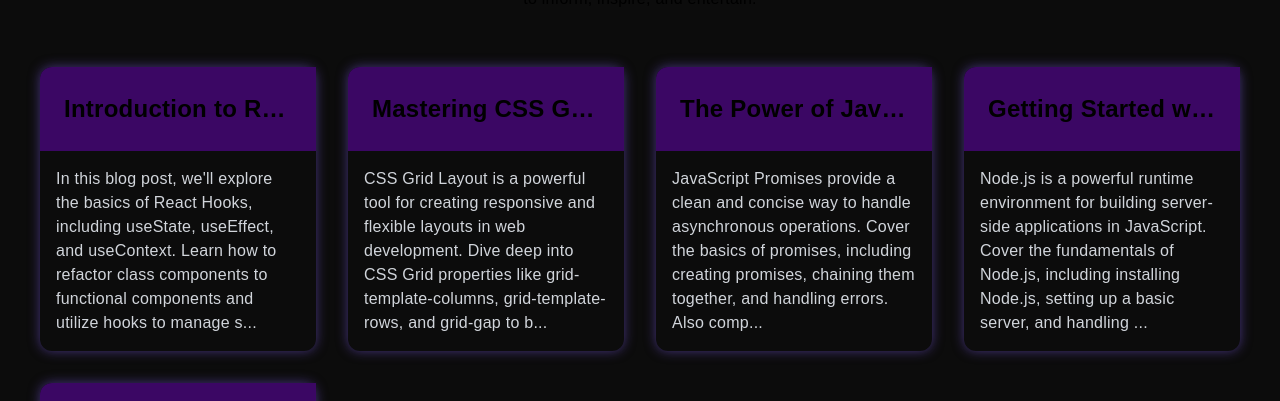
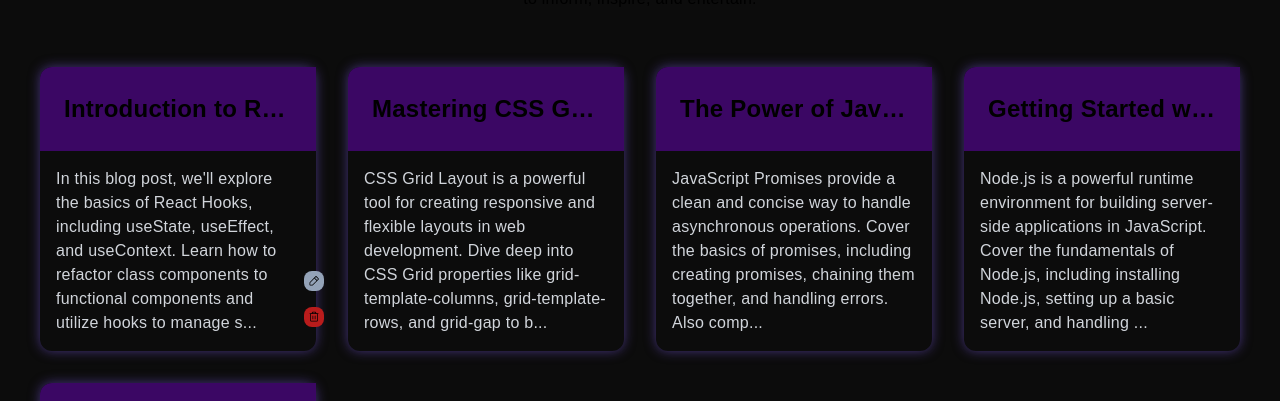
Before and after one commit to negeek7/blog-app-nextjs, a Next.js app: page / in a window 1280 px wide. Shown: the part 149-550 px from the top of the page. Built offline with nearby package versions, Linux system fonts and the light colour scheme.

Commit message:
edit delete icons for editable  blogs

```diff
--- a/src/app/page.jsx
+++ b/src/app/page.jsx
@@ -10,6 +10,7 @@
 
   const [blogData, setBlogData] = useState(null)
   const [isAddNewBlogOpen, setIsNewBlogOpen] = useState(false)
+  const [isEditingBlog, setIsEditingBlog] = useState(false)
 
   useEffect(() => {
     getBlogApiCaller('/api/blogs')
@@ -40,7 +41,10 @@
 
       {
         isAddNewBlogOpen &&
-        createPortal(<AddNewBlogModal onClose={() => setIsNewBlogOpen(false)}/>, document.body)
+        createPortal(<AddNewBlogModal
+            onClose={() => setIsNewBlogOpen(false)}
+            title={isEditingBlog ? "Edit Blog" : "Add New Blog"}
+            />, document.body)
       }
 
     </div>
--- a/src/components/BlogTile.jsx
+++ b/src/components/BlogTile.jsx
@@ -1,5 +1,6 @@
+import React from 'react'
 import Link from 'next/link'
-import React from 'react'
+import { PencilSimple, Trash } from '@phosphor-icons/react/dist/ssr'
 
 function BlogTile({blog}) {
 
@@ -15,14 +16,23 @@
   return (
     <>
     <Link href={`/blog/${blog.id}`}>
-        <div className="cursor-pointer shadow-[0px_0px_12px_0px_#44337a] rounded-xl hover:scale-105 transition-all ease-in-out duration-500">
+        <div className="relative cursor-pointer shadow-[0px_0px_12px_0px_#44337a] rounded-xl hover:scale-105 transition-all ease-in-out duration-500">
             <div className='text-center p-6 rounded-tl-xl bg-purple-950'>
+
                 <h2 className='truncate'>{blog.title}</h2>
             </div>
             <div className="p-4 rounded-br-xl">
                 <p className="text-gray-300">{getBlogTileContent(blog.content)}</p>
             </div>
 
+            {
+                blog.editable &&
+            <div className="absolute -right-2 bottom-6 flex flex-col gap-4">
+                <PencilSimple size={20} className="bg-slate-400 rounded-lg p-1 hover:scale-125 transition-all ease-in duration-200"/>
+                <Trash size={20} className="bg-red-700 rounded-lg p-1 hover:scale-125 transition-all ease-in duration-200"/>
+            </div>
+
+            }
         </div>
     </Link>
     </>
```
Also changed, not shown: data.json (+1 -1 lines).
